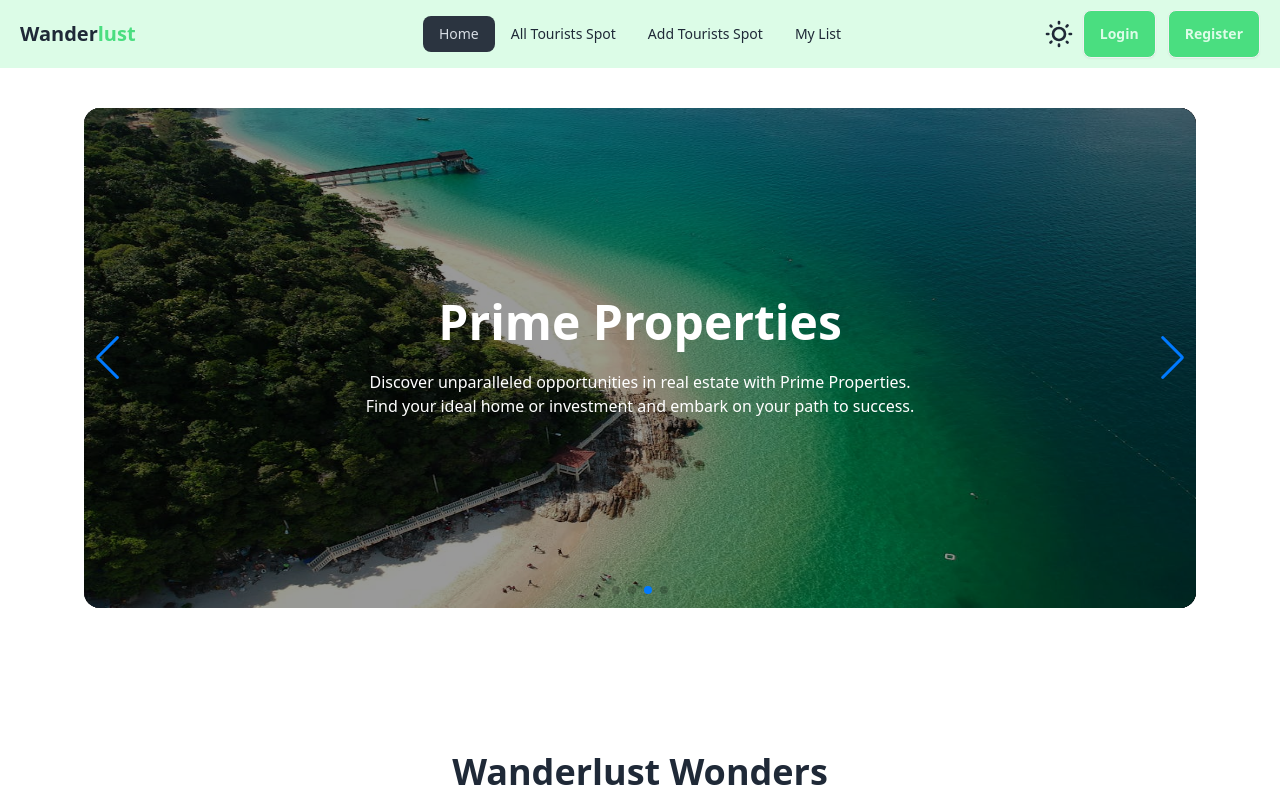
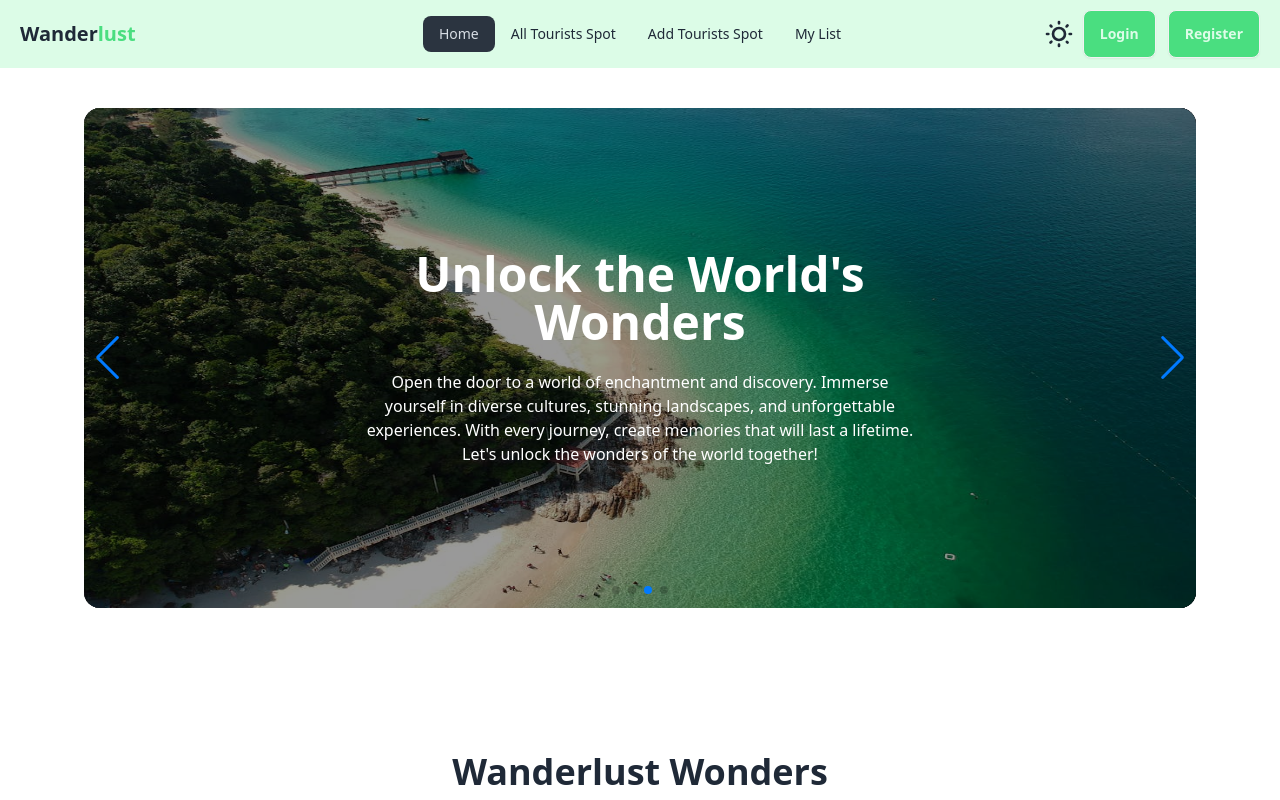
Before and after one commit to mohsinahmedarfat/Wanderlust-client-side, a React (Vite) app: page / in a window 1280 px wide. Both pictures are taken after a click on the element 1172 px from the left and 358 px from the top of the page. Shown: the top 800 px of the page. Built offline with nearby package versions, Linux system fonts and the light colour scheme; no server answers.

Commit message:
implemented delete confirmation

```diff
--- a/package.json
+++ b/package.json
@@ -22,6 +22,7 @@
     "react-toastify": "^10.0.5",
     "react-tooltip": "^5.26.4",
     "sort-by": "^1.2.0",
+    "sweetalert2": "^11.10.8",
     "swiper": "^11.1.1"
   },
   "devDependencies": {
--- a/src/pages/home/Slider.jsx
+++ b/src/pages/home/Slider.jsx
@@ -42,11 +42,14 @@ const Slider = () => {
               alt=""
             />
             <div className="text-center space-y-6 absolute top-1/2 left-1/2 -translate-x-1/2 -translate-y-1/2">
-              <h1 className="text-5xl font-bold text-white">Dream Realty</h1>
+              <h1 className="text-5xl font-bold text-white">
+                Explore the Wonders of the World with Us!
+              </h1>
               <p className="text-white">
-                Embark on your journey to finding the perfect property with
-                Dream Realty. Explore our listings and let us help you turn your
-                real estate dreams into reality.
+                Embark on an unforgettable journey to discover breathtaking
+                landscapes, vibrant cultures, and hidden gems across the globe.
+                Let us be your guide to extraordinary adventures and
+                unforgettable memories. Start your adventure today!
               </p>
             </div>
           </div>
@@ -59,11 +62,15 @@ const Slider = () => {
               alt=""
             />
             <div className="text-center space-y-6 absolute top-1/2 left-1/2 -translate-x-1/2 -translate-y-1/2">
-              <h1 className="text-5xl font-bold text-white">Elite Estates</h1>
+              <h1 className="text-5xl font-bold text-white">
+                Discover Your Next Adventure
+              </h1>
               <p className="text-white">
-                Experience the epitome of luxury living with Elite Estates.
-                Explore our exclusive properties and elevate your lifestyle to
-                new heights.
+                Escape the ordinary and dive into a world of exploration and
+                wonder. From majestic mountains to pristine beaches, let your
+                wanderlust lead the way. Whether you seek thrill or tranquility,
+                we have got the perfect destination waiting just for you. Let
+                the adventure begin!
               </p>
             </div>
           </div>
@@ -77,12 +84,14 @@ const Slider = () => {
             />
             <div className="text-center space-y-6 absolute top-1/2 left-1/2 -translate-x-1/2 -translate-y-1/2">
               <h1 className="text-5xl font-bold text-white">
-                Prime Properties
+                Unlock the World's Wonders
               </h1>
               <p className="text-white">
-                Discover unparalleled opportunities in real estate with Prime
-                Properties. Find your ideal home or investment and embark on
-                your path to success.
+                Open the door to a world of enchantment and discovery. Immerse
+                yourself in diverse cultures, stunning landscapes, and
+                unforgettable experiences. With every journey, create memories
+                that will last a lifetime. Let's unlock the wonders of the world
+                together!
               </p>
             </div>
           </div>
@@ -95,11 +104,15 @@ const Slider = () => {
               alt=""
             />
             <div className="text-center space-y-6 absolute top-1/2 left-1/2 -translate-x-1/2 -translate-y-1/2">
-              <h1 className="text-5xl font-bold text-white">Home Haven</h1>
+              <h1 className="text-5xl font-bold text-white">
+                Journey Beyond Boundaries
+              </h1>
               <p className="text-white">
-                Find your sanctuary with Home Haven, where every property is a
-                perfect match for your lifestyle and aspirations. Begin your
-                journey to finding your dream home today.
+                Break free from the ordinary and step into a realm of endless
+                possibilities. Explore distant lands, immerse yourself in rich
+                cultures, and create memories that transcend borders. Join us as
+                we venture beyond boundaries and discover the beauty of our
+                world, one destination at a time.
               </p>
             </div>
           </div>
--- a/src/pages/myList/MyList.jsx
+++ b/src/pages/myList/MyList.jsx
@@ -1,7 +1,7 @@
 import { useContext, useEffect, useState } from "react";
 import { AuthContext } from "../../providers/AuthProvider";
-import { toast } from "react-toastify";
 import { Link } from "react-router-dom";
+import Swal from "sweetalert2";
 
 const MyList = () => {
   const { user } = useContext(AuthContext);
@@ -17,6 +17,16 @@ const MyList = () => {
   }, [user, reload]);
 
   const handleDelete = (id) => {
+    Swal.fire({
+      title: "Are you sure?",
+      text: "You won't be able to revert this!",
+      icon: "warning",
+      showCancelButton: true,
+      confirmButtonColor: "#3085d6",
+      cancelButtonColor: "#d33",
+      confirmButtonText: "Yes, delete it!",
+    }).then((result) => {
+      if (result.isConfirmed) {
         fetch(`https://b9a10-wanderlust-server.vercel.app/myList/${id}`, {
           method: "DELETE",
         })
@@ -24,9 +34,15 @@ const MyList = () => {
           .then((data) => {
             console.log(data);
             if (data.deletedCount > 0) {
-          toast.success("deleted succesfully");
+              Swal.fire({
+                title: "Deleted!",
+                text: "Your file has been deleted.",
+                icon: "success",
+              });
               //remove from UI after delete
               setReload(!reload);
+            }
+          });
       }
     });
   };
--- a/src/routes/PrivateRoute.jsx
+++ b/src/routes/PrivateRoute.jsx
@@ -13,7 +13,7 @@ const PrivateRoute = ({ children }) => {
   if (loading) {
     return (
       <div className="flex justify-center items-center h-screen">
-        <span className="loading loading-bars loading-lg"></span>
+        <span className="loading loading-bars loading-lg text-green-400"></span>
       </div>
     );
   }
```
Also changed, not shown: 1 other file (tests, documents, lock files or other folders). Lines whose indentation alone changed are shown as unchanged.
